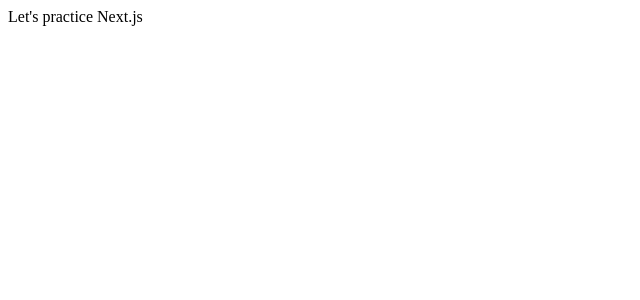
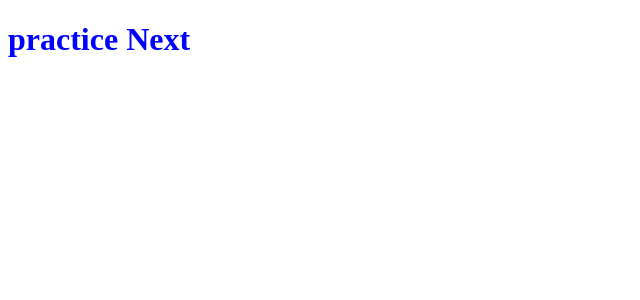
Before and after one commit to beomseok37/nextjs-practice, a Next.js app: page / in a window 1280 px wide. Shown: the top 300 px of the page, without its empty margins (0-640 px from the left). Built offline with nearby package versions, Linux system fonts and the light colour scheme.

Commit message:
title component 적용

```diff
--- /dev/null
+++ b/src/components/Title/index.module.scss
@@ -0,0 +1,3 @@
+.title {
+  color: blue;
+}
--- /dev/null
+++ b/src/components/Title/index.tsx
@@ -0,0 +1,8 @@
+import React from 'react';
+import style from './index.module.scss';
+
+const Title = (): React.ReactElement => {
+  return <h1 className={style.title}>practice Next</h1>;
+};
+
+export default Title;
--- a/src/pages/index.tsx
+++ b/src/pages/index.tsx
@@ -1,8 +1,9 @@
 import type { NextPage } from 'next';
+import Title from 'src/components/Title';
 
 const Home: NextPage = () => {
   const hi = (x: number): number => x + 1;
-  return <>Let's practice Next.js</>;
+  return <Title></Title>;
 };
 
 export default Home;
--- a/tsconfig.json
+++ b/tsconfig.json
@@ -13,7 +13,11 @@
     "resolveJsonModule": true,
     "isolatedModules": true,
     "jsx": "preserve",
-    "incremental": true
+    "incremental": true,
+    "baseUrl": ".",
+    "paths": {
+      "src/*": ["./src/*"]
+    }
   },
   "include": ["next-env.d.ts", "**/*.ts", "**/*.tsx"],
   "exclude": ["node_modules"]
```
